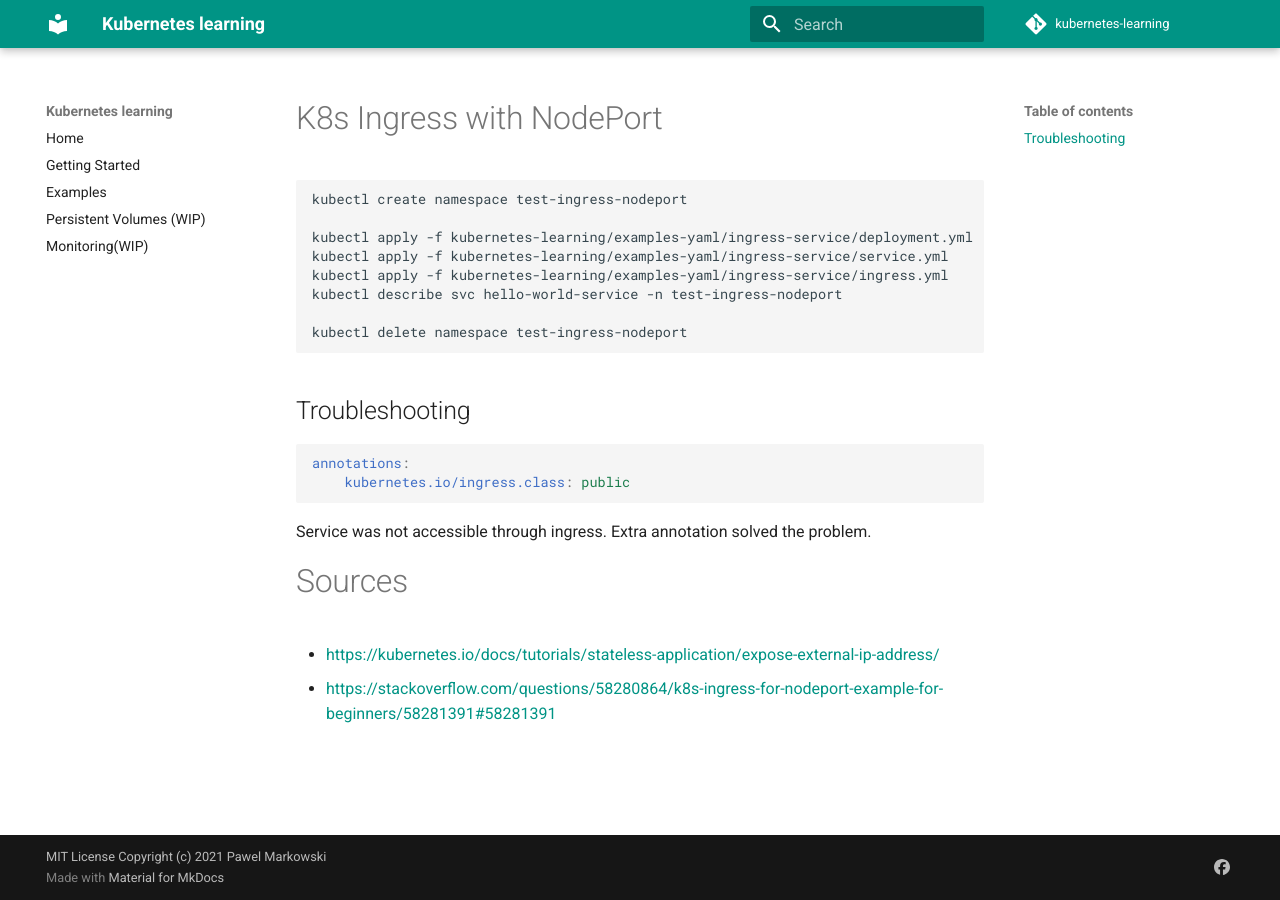
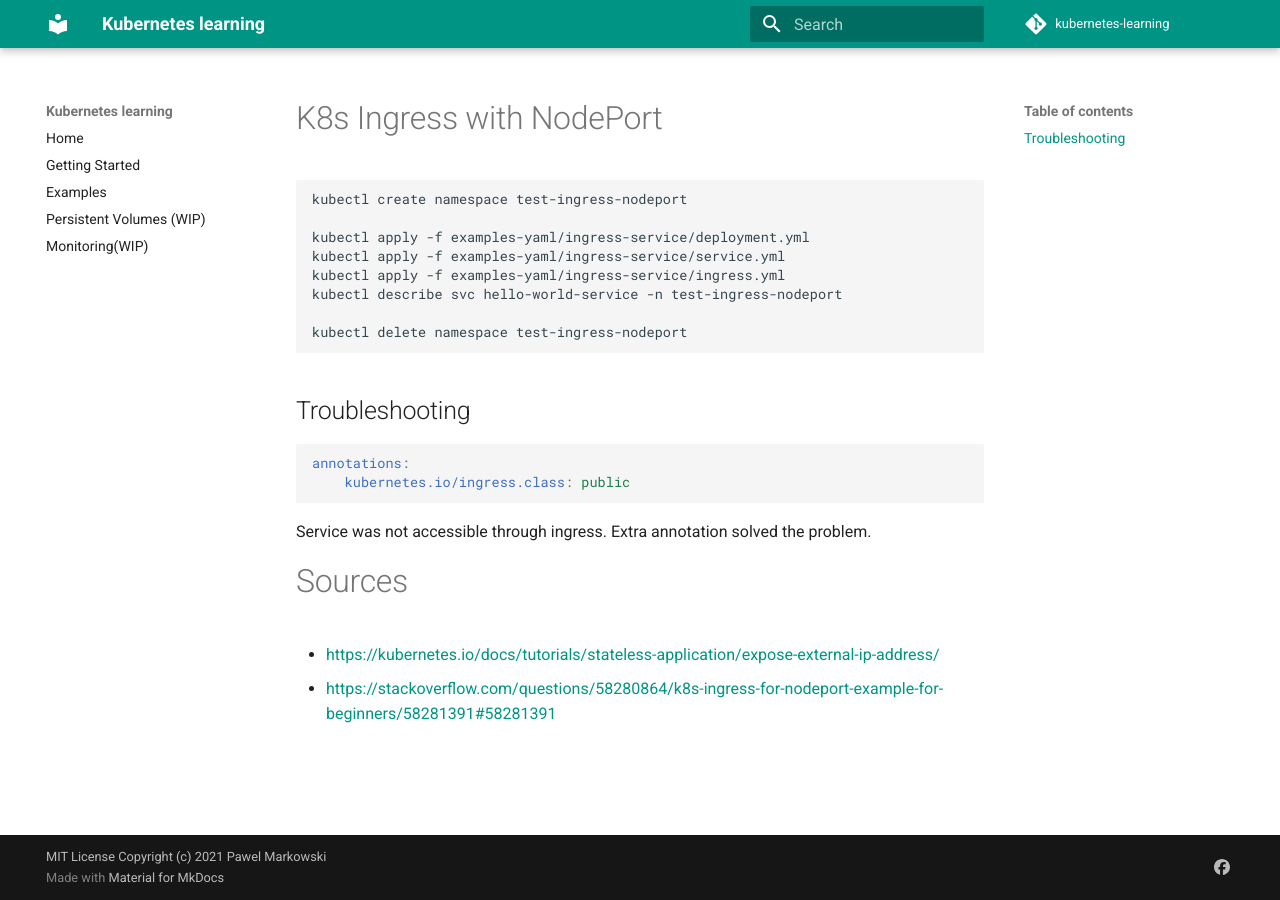
Before and after one commit to pawelmarkowski/kubernetes-learning, an MkDocs documentation site: the page built from docs/examples/ingress-service.md, in a window 1280 px wide. Built offline with MkDocs 1.6.1 and Material for MkDocs 9.7.7, drawn with Linux system fonts in a browser that asks for light colours; comment, search, counter and statistics services are not loaded.

Commit message:
fix paths

````diff
--- a/docs/examples/ingress-service.md
+++ b/docs/examples/ingress-service.md
@@ -3,9 +3,9 @@
 ```bash
 kubectl create namespace test-ingress-nodeport
 
-kubectl apply -f kubernetes-learning/examples-yaml/ingress-service/deployment.yml
-kubectl apply -f kubernetes-learning/examples-yaml/ingress-service/service.yml
-kubectl apply -f kubernetes-learning/examples-yaml/ingress-service/ingress.yml
+kubectl apply -f examples-yaml/ingress-service/deployment.yml
+kubectl apply -f examples-yaml/ingress-service/service.yml
+kubectl apply -f examples-yaml/ingress-service/ingress.yml
 kubectl describe svc hello-world-service -n test-ingress-nodeport
 
 kubectl delete namespace test-ingress-nodeport
````
Also changed, not shown: docs/examples/bitnami-helm-postgres.md (+1 -1 lines), docs/install/getting-started.md (+1 -1 lines).
